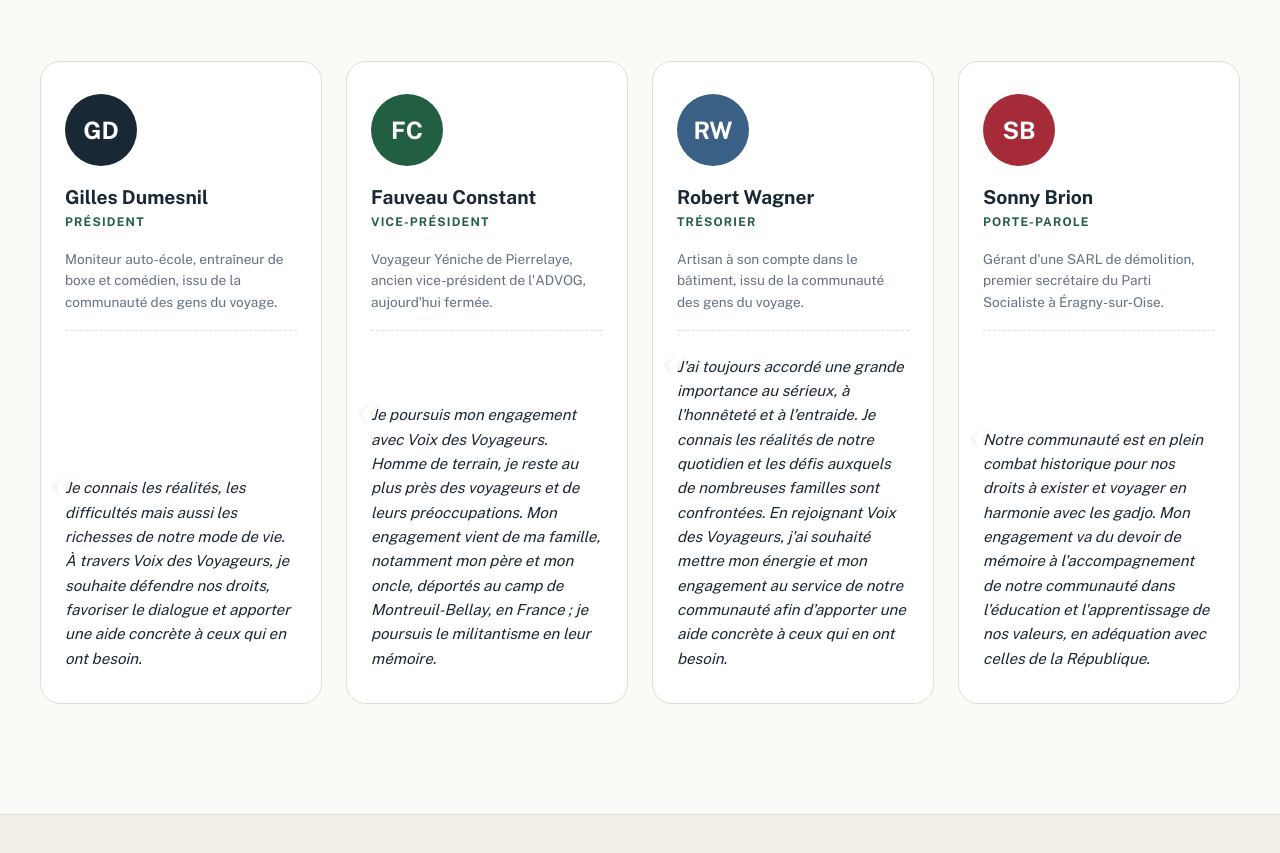
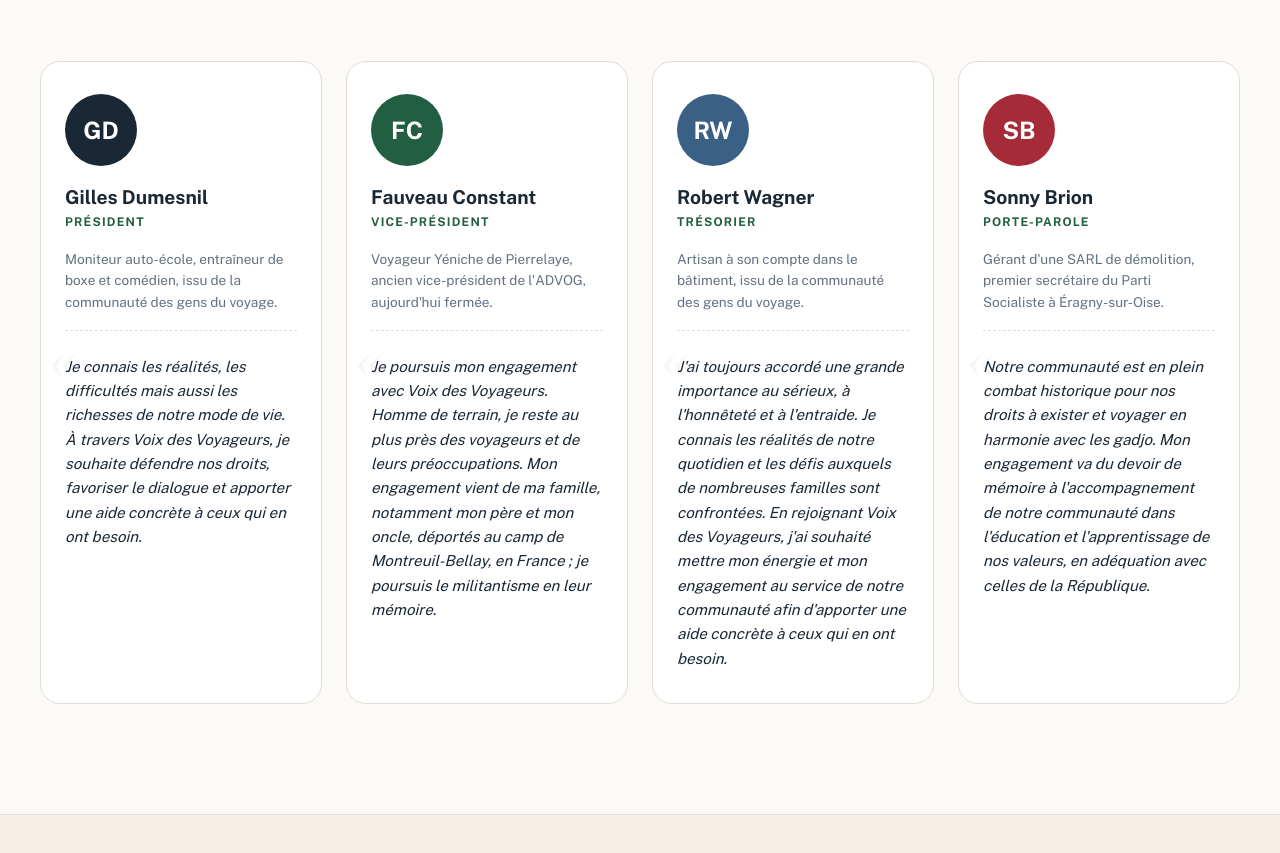
Before and after one commit to sosonarvalo/voix-des-voyageurs, a website: page index.html in a window 1280 px wide. Shown: the part 3083-3936 px from the top of the page. Drawn offline with nearby package versions, Linux system fonts and the light colour scheme; no server answers.

Commit message:
fix: les cartes du bureau collent la citation a la bio au lieu de la pousser en bas (justify-content:space-between retire)

```diff
--- a/index.html
+++ b/index.html
@@ -125,7 +125,7 @@
 
   /* Cartes Bureau */
   .team-grid { display: grid; grid-template-columns: repeat(4, 1fr); gap: 24px; }
-  .team-card { background: white; border: 1px solid var(--border-color); border-radius: var(--radius-lg); padding: 32px 24px; display: flex; flex-direction: column; justify-content: space-between; position: relative; z-index: 1; }
+  .team-card { background: white; border: 1px solid var(--border-color); border-radius: var(--radius-lg); padding: 32px 24px; display: flex; flex-direction: column; position: relative; z-index: 1; }
   .team-avatar-box { width: 72px; height: 72px; border-radius: 50%; margin-bottom: 20px; display: flex; align-items: center; justify-content: center; font-size: 1.5rem; font-weight: 700; color: white; }
   .team-name { font-size: 1.2rem; font-weight: 700; color: var(--text-main); line-height: 1.2; }
   .team-role { font-size: 0.75rem; text-transform: uppercase; letter-spacing: 0.1em; color: var(--emerald-primary); font-weight: 700; margin: 4px 0 16px; }
```
